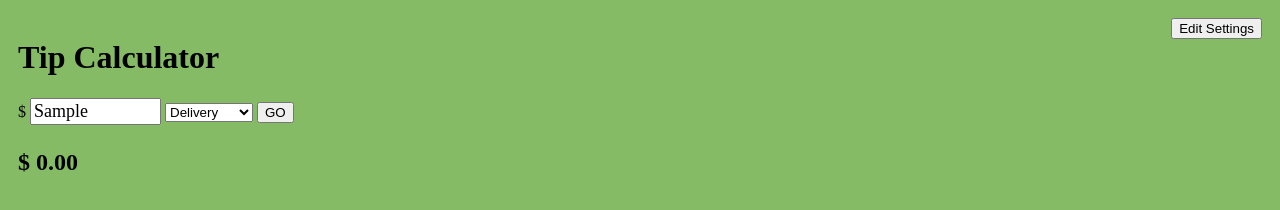
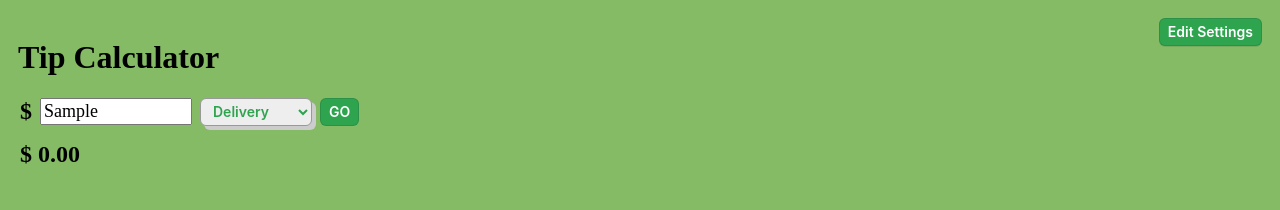
Before and after one commit to jcbc98/TipCalculatorApp, a plain HTML site: page index.html in a window 1280 px wide. Both pictures are taken after typing "Sample" into the empty fields and a click on the button "GO". Drawn offline with Linux system fonts and the light colour scheme.

Commit message:
(jcbc) Make UI better and suitable for multiple screen sizes

```diff
--- a/index.html
+++ b/index.html
@@ -11,26 +11,24 @@
 
     <div id="calc" class="calculator">
       <div style="float: right;">
-        <button id="editBtn" onclick="editSettings(); return false;">Edit Settings</button>
+        <button class="button-3" role="button" id="editBtn" onclick="editSettings(); return false;">Edit Settings</button>
       </div>
       <h1>Tip Calculator</h1>
-      <form>
-        $&nbsp;<input id="subtotal" name="subtotal" type="text" size="10" placeholder="Subtotal (No Tax)"/>
-        <select id="choice"></select>
-        <button onclick="calc(); return false;">GO</button>
+      <form class="inputs">
+        <label for="subtotal" class="heavy-emphasis">$&nbsp;</label>
+        <input id="subtotal" name="subtotal" type="text" placeholder="Subtotal (No Tax)"/>
+        <select class="box" id="choice"></select>
+        <button class="button-3" role="button" onclick="calc(); return false;">GO</button>
       </form>
-      <div style="float: left;">
-        <p id="result"></p>
+      <div class="top-padding">
+        <label id="result" class="heavy-emphasis"></label>
       </div>
     </div>
     <div id="edit" class="settings">
       <h2>Edit Settings</h2>
-      <form>
-        <fieldset><legend>Save to use settings:</legend>
-          <div>
-            <button onclick="saveSettings(); return false;">SAVE SETTINGS</button>
-          </div>
-        </fieldset>
+      <div>
+        <button class="button-3" role="button" onclick="saveSettings(); return false;">SAVE AND CLOSE SETTINGS</button>
+      </div>
         <fieldset id="levels">
         </fieldset>
         <fieldset><legend>How to round tip amount:</legend>
@@ -44,7 +42,6 @@
             <label for="nlround">Round up or down to NEAREST whole dollar, e.g. $1.30 becomes $1</label>
           </div>
         </fieldset>
-      </form>
     </div>
   </body>
 
--- a/style.css
+++ b/style.css
@@ -4,7 +4,7 @@
 
 .settings {
   clear: both;
-  margin: 40px;
+  margin: 5px 40px 40px 40px;
   padding-top: 5px;
   padding-bottom: 20px;
   padding-left: 20px;
@@ -13,9 +13,18 @@
   display: none;
 }
 
-#result {
+.inputs {
+  display: flex;
+  align-items: center;
+}
+
+.heavy-emphasis {
  font-size: 18pt;
  font-weight: bold;
+}
+
+#subtotal {
+  width: 8em;
 }
 
 body {
@@ -23,7 +32,11 @@ body {
 }
 
 div {
-  padding-bottom: 5px;
+  padding-bottom: 10px;
+}
+
+.top-padding {
+  padding-top: 15px;
 }
 
 fieldset {
@@ -37,5 +50,109 @@ input {
 }
 
 label {
+  padding-left: 2px;
+  padding-right: 2px;
+}
+
+.left-input {
+  clear: both;
+  float: left;
+  padding-right: 10px;
+}
+
+.right-input {
   padding-left: 10px;
 }
+
+/* https://getcssscan.com/css-buttons-examples
+<!-- HTML !-->
+<button class="button-3" role="button">Button 3</button>
+*/
+
+/* CSS */
+.button-3 {
+  appearance: none;
+  background-color: #2ea44f;
+  border: 1px solid rgba(27, 31, 35, .15);
+  border-radius: 6px;
+  box-shadow: rgba(27, 31, 35, .1) 0 1px 0;
+  box-sizing: border-box;
+  color: #fff;
+  cursor: pointer;
+  display: inline-block;
+  font-family: -apple-system,system-ui,"Segoe UI",Helvetica,Arial,sans-serif,"Apple Color Emoji","Segoe UI Emoji";
+  font-size: 14px;
+  font-weight: 600;
+  line-height: 20px;
+  padding: 3px 8px;
+  position: relative;
+  text-align: center;
+  text-decoration: none;
+  user-select: none;
+  -webkit-user-select: none;
+  touch-action: manipulation;
+  white-space: nowrap;
+  margin-left: 8px;
+}
+
+.button-3:focus:not(:focus-visible):not(.focus-visible) {
+  box-shadow: none;
+  outline: none;
+}
+
+.button-3:hover {
+  background-color: #2c974b;
+}
+
+.button-3:focus {
+  box-shadow: rgba(46, 164, 79, .4) 0 0 0 3px;
+  outline: none;
+}
+
+.button-3:disabled {
+  background-color: #94d3a2;
+  border-color: rgba(27, 31, 35, .1);
+  color: rgba(255, 255, 255, .8);
+  cursor: default;
+}
+
+.button-3:active {
+  background-color: #298e46;
+  box-shadow: rgba(20, 70, 32, .2) 0 1px 0 inset;
+}
+
+/* https://www.w3docs.com/snippets/css/how-to-style-a-select-box-drop-down-with-only-css.html
+*/
+
+.box {
+  /*width: 120px;*/
+  height: 28px;
+  border: 1px solid #999;
+  font-family: -apple-system,system-ui,"Segoe UI",Helvetica,Arial,sans-serif,"Apple Color Emoji","Segoe UI Emoji";
+  font-size: 14px;
+  font-weight: 600;
+  color: #2ea44f;
+  background-color: #eee;
+  border-radius: 6px;
+  box-shadow: 4px 4px #ccc;
+  padding: 3px 8px;
+  margin-left: 8px;
+}
+
+/* Screen size adjustments
+*/
+
+@media screen and (max-width: 500px) {
+  .box {
+    width: 120px;
+  }
+  .right-input {
+    padding-left: 0px;
+  }
+}
+
+@media screen and (min-width: 500px) {
+  .left-input {
+    padding-top: 3px;
+  }
+}
--- a/tipcalculator.js
+++ b/tipcalculator.js
@@ -56,9 +56,9 @@ function fillLevelsSettings() {
 
 function createLevelInputs(level, label, tip) {
   const levelID = "level" + level;
-  var inputsStr = "<input type='text' id='" + levelID + "' size='5' name='" + levelID + "' ";
-  inputsStr += "value='" + label + "' /> &nbsp; <input type='number' id='" + levelID + "_tip' ";
-  inputsStr += "min='0' max='100' value='" + tip + "' />%";
+  var inputsStr = "<div class='left-input'><input type='text' size='15' id='" + levelID + "' name='" + levelID + "' ";
+  inputsStr += "value='" + label + "' /></div><div class='right-input'><input type='number' id='" + levelID + "_tip' ";
+  inputsStr += "min='0' max='100' value='" + tip + "' /><label class='heavy-emphasis'>%</label></div>";
   const d = document.createElement('div');
   d.innerHTML = inputsStr;
   return d;
@@ -119,7 +119,7 @@ function calc() {
   else if (rounding != "NONE") {
     tr = Math.round(tr);
   }
-  document.getElementById("result").innerHTML = "$ " + tr.toFixed(2);
+  document.getElementById("result").innerHTML = "$&nbsp;" + tr.toFixed(2);
 }
 
 /**
```
